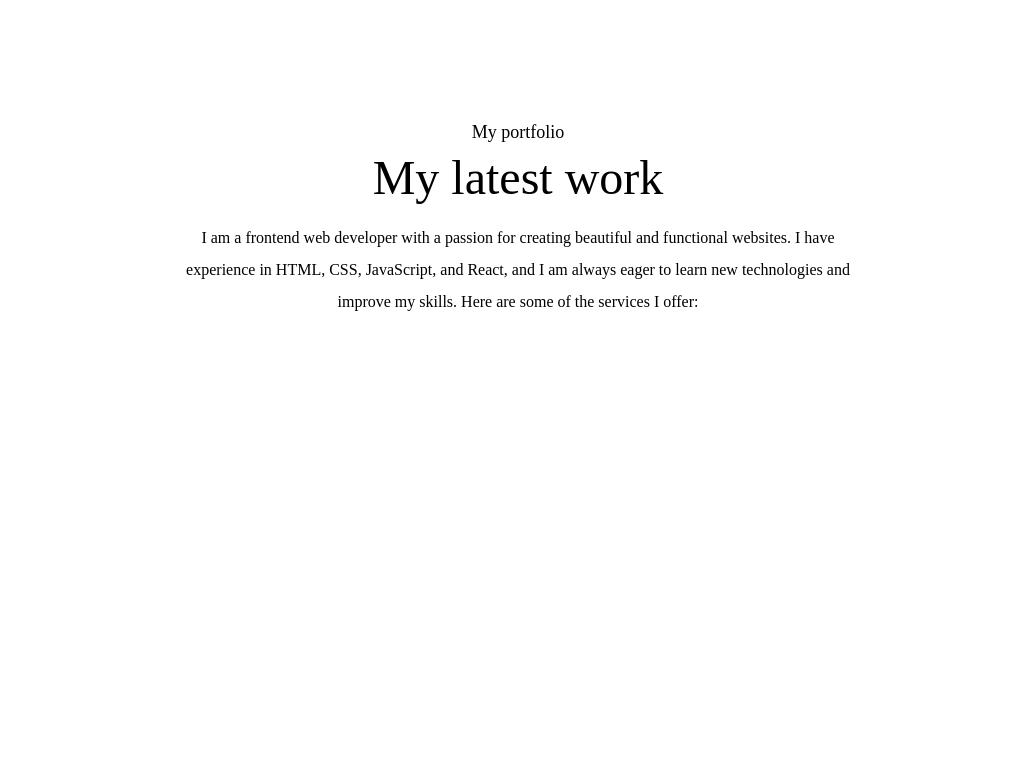
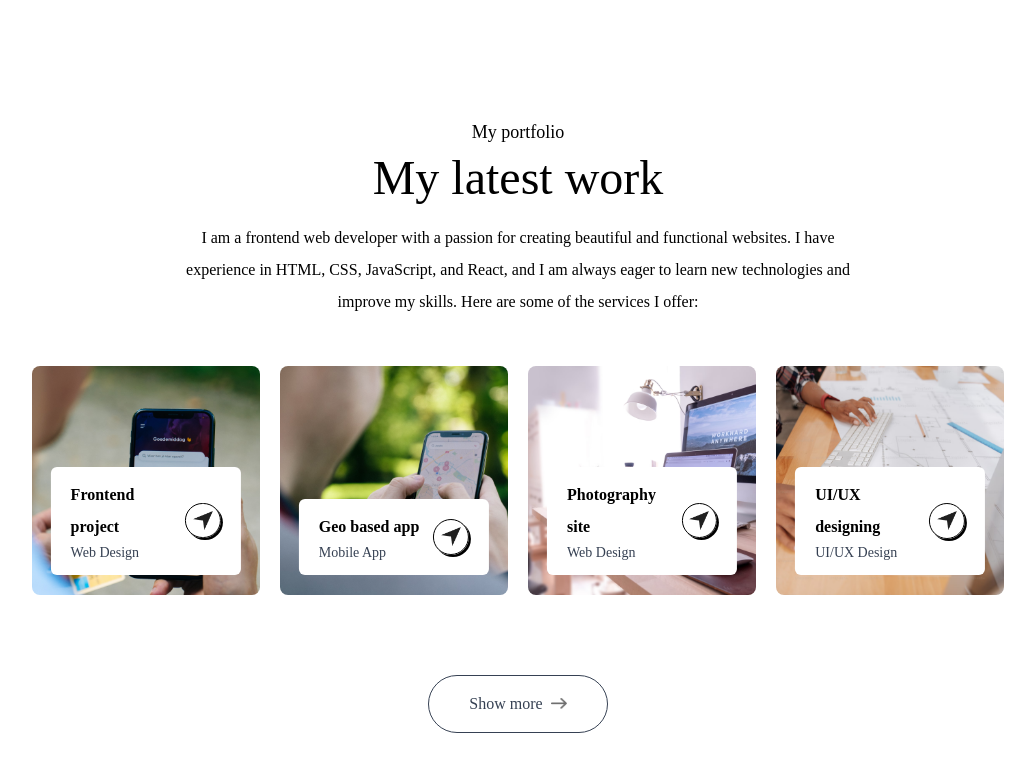
Before and after one commit to yashj29/Portfolio, a Next.js app: page / in a window 1280 px wide. Shown: the part 2142-2913 px from the top of the page, without its empty margins (122-1157 px from the left). Before the commit the page ends 2548 px from the top, so only its background shows below. Built offline with nearby package versions, Linux system fonts and the light colour scheme; a web font is replaced by a local one.

Commit message:
Work section Completed

```diff
--- a/components/Work.jsx
+++ b/components/Work.jsx
@@ -1,4 +1,5 @@
-import { workData } from '@/assests/assets'
+import { assets, workData } from '@/assests/assets'
+import Image from 'next/image'
 import React from 'react'
 
 const Work = () => {
@@ -10,13 +11,27 @@ const Work = () => {
                 I am a frontend web developer with a passion for creating beautiful and functional websites. I have experience in HTML, CSS, JavaScript, and React, and I am always eager to learn new technologies and improve my skills. Here are some of the services I offer:
             </p>
 
-            <div>
-                {workData.map(()=>(
-                    <div>
-
+            <div className='grid grid-cols-[repeat(auto-fit,minmax(200px,1fr))] my-10 gap-5'>
+                {workData.map((project, index) => (
+                    <div key={index}
+                        className='aspect-square bg-no-repeat bg-cover bg-center rounded-lg relative cursor-pointer group'
+                        style={{ backgroundImage: `url(${project.bgImage})` }}>
+                        <div className='bg-white w-10/12 rounded-md absolute bottom-5 left-1/2 -translate-x-1/2 py-3 px-5 flex items-center justify-between duration-500 group-hover:bottom-7'>
+                            <div>
+                                <h2 className='font-semibold'>{project.title}</h2>
+                                <p className='text-sm text-gray-700'>{project.description}</p>
+                            </div>
+                            <div className='border rounded-full border-black w-9 aspect-square flex items-center justify-center shadow-[2px_2px_0_#000] group-hover:bg-lime-300 transition'>
+                                <Image src={assets.send_icon} alt='send icon' className='w-5' />
+                            </div>
+                        </div>
                     </div>
                 ))}
             </div>
+
+            <a href="" className='w-max flex items-center justify-center gap-2 text-gray-700 border-[0.5px] border-gray-700 rounded-full py-3 px-10 mx-auto my-20 hover:bg-[#fcf4ff] duration-500'>
+                Show more <Image src={assets.right_arrow_bold} alt='Right arrow' className='w-4' />
+            </a>
         </div>
     )
 }
```
